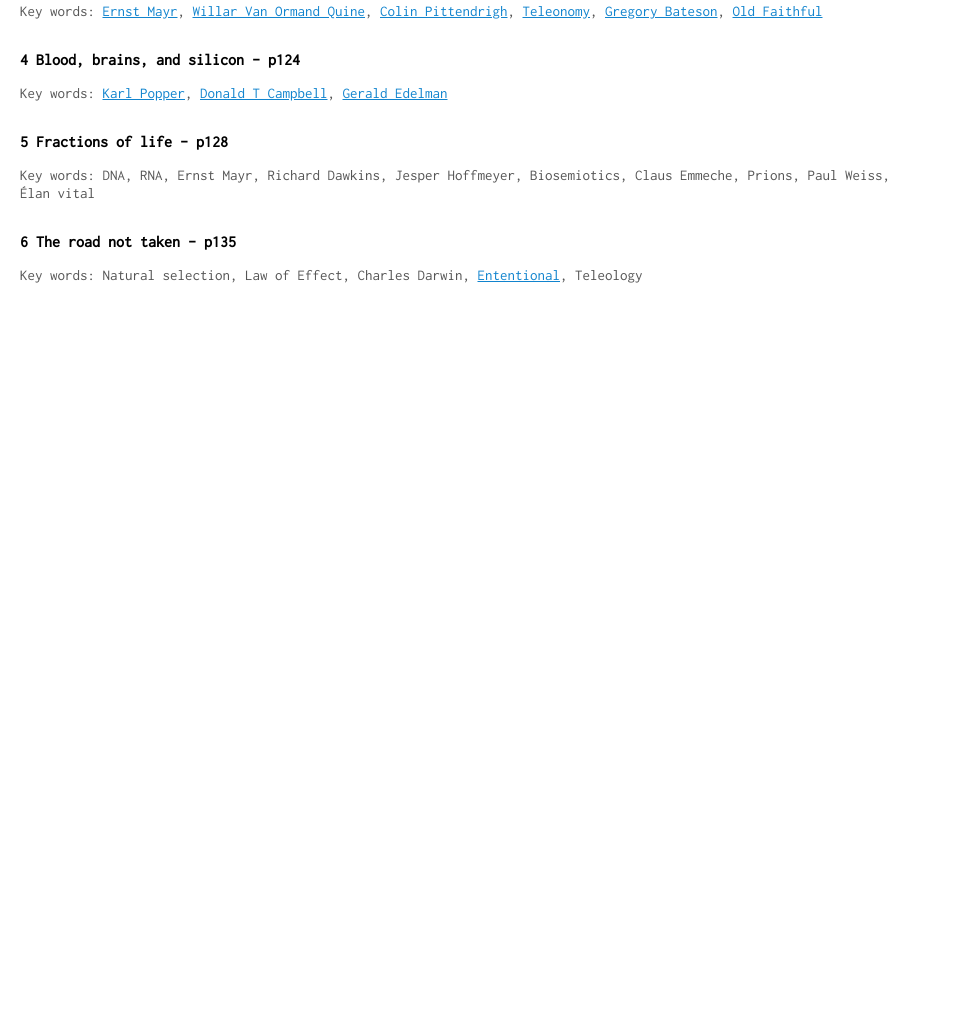
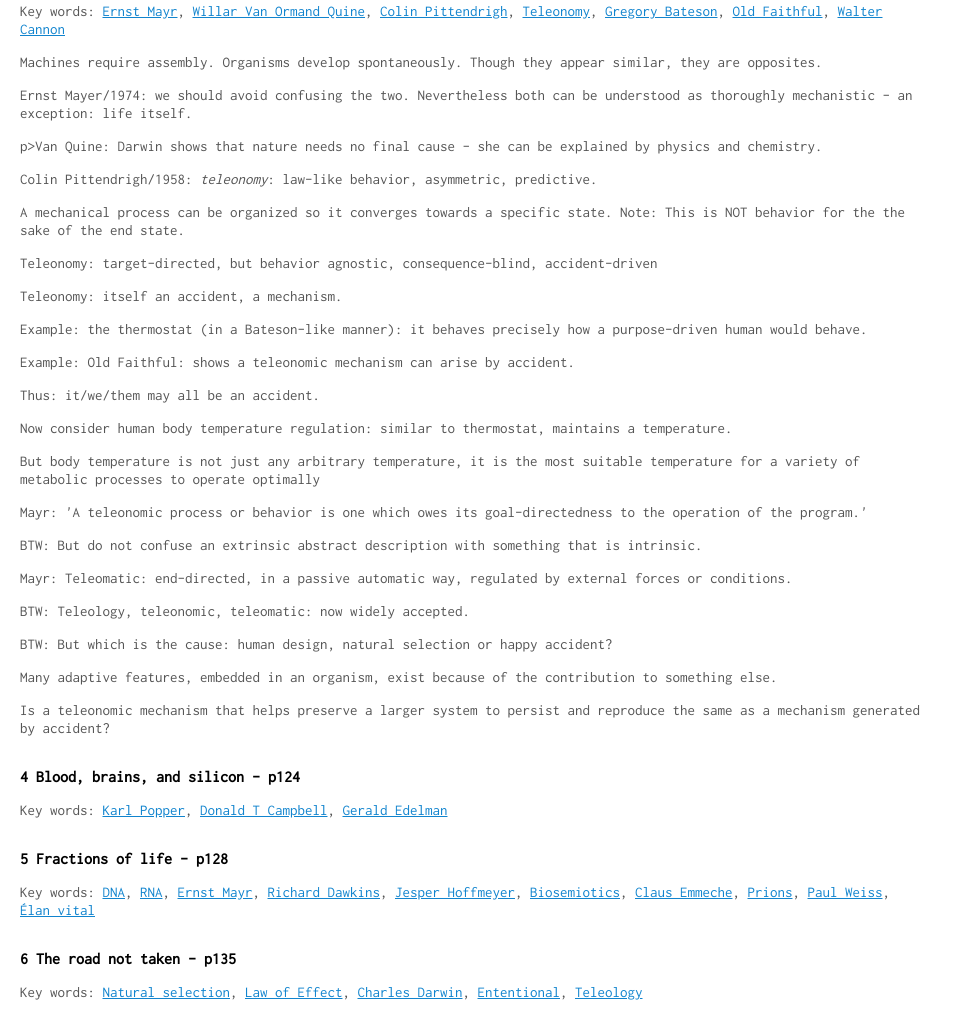
Before and after one commit to absence/absence.github.com, a plain HTML site: page 2-summary/04-teleonomy/teleonomy.html in a window 1280 px wide. Shown: the part 1044-2071 px from the top of the page, without its empty margins (0-962 px from the left). Before the commit the page ends 1354 px from the top, so only its background shows below. Drawn offline with Linux system fonts and the light colour scheme.

Commit message:
Added Summary to Chap 4 + numerours other edits

```diff
--- a/2-summary/04-teleonomy/teleonomy.html
+++ b/2-summary/04-teleonomy/teleonomy.html
@@ -80,7 +80,46 @@
     <a href='http://en.wikipedia.org/wiki/Colin_Pittendrigh' target='_blank'>Colin Pittendrigh</a>,
     <a href='http://en.wikipedia.org/wiki/Teleonomy' target='_blank'>Teleonomy</a>,
     <a href='http://en.wikipedia.org/wiki/Gregory_Bateson' target='_blank'>Gregory Bateson</a>,
-    <a href='http://en.wikipedia.org/wiki/Old_Faithful' target='_blank'>Old Faithful</a></p>
+    <a href='http://en.wikipedia.org/wiki/Old_Faithful' target='_blank'>Old Faithful</a>,
+	<a href='http://en.wikipedia.org/wiki/Walter_Cannon' target='_blank'>Walter Cannon</a></p>
+
+	<p> Machines require assembly. Organisms develop spontaneously. Though they appear similar, they are opposites.</p>
+
+	<p>Ernst Mayer/1974: we should avoid confusing the two. Nevertheless both can be understood as thoroughly mechanistic - an exception: life itself.</p>
+
+	p>Van Quine: Darwin shows that nature needs no final cause - she can be explained by physics and chemistry.</p>
+
+	<p>Colin Pittendrigh/1958: <i>teleonomy</i>: law-like behavior, asymmetric, predictive.</p>
+
+	<p>A mechanical process can be organized so it converges towards a specific state. Note: This is NOT behavior for the the sake of the end state.</p>
+
+	<p>Teleonomy: target-directed, but behavior agnostic, consequence-blind, accident-driven</p>
+
+	<p>Teleonomy: itself an accident, a mechanism.</p>
+
+	<p>Example: the thermostat (in a Bateson-like manner): it behaves precisely how a purpose-driven human would behave.</p>
+
+	<p>Example: Old Faithful: shows a teleonomic mechanism can arise by accident.</p>
+
+	<p>Thus: it/we/them may all be an accident.</p>
+
+	<p>Now consider human body temperature regulation: similar to thermostat, maintains a temperature.</p>
+
+	<p>But body temperature is not just any arbitrary temperature, it is the most suitable temperature for a variety of metabolic processes to operate optimally</p>
+
+	<p>Mayr: 'A teleonomic process or behavior is one which owes its goal-directedness to the operation of the program.'</p>
+
+	<p>BTW: But do not confuse an extrinsic abstract description with something that is intrinsic.</p>
+
+	<p>Mayr: Teleomatic: end-directed, in a passive automatic way, regulated by external forces or conditions.</p>
+
+	<p>BTW: Teleology, teleonomic, teleomatic: now widely accepted.</p>
+
+	<p>BTW: But which is the cause: human design, natural selection or happy accident?</p>
+
+	<p>Many adaptive features, embedded in an organism, exist because of the contribution to something else.</p>
+
+	<p>Is a teleonomic mechanism that helps preserve a larger system to persist and reproduce the same as a mechanism generated by accident?</p>
 
 <h3>4 Blood, brains, and silicon - p124</h3>
     <p>Key words:
@@ -90,24 +129,23 @@
 
 <h3>5 Fractions of life - p128</h3>
     <p>Key words:
-    <a href='http://en.wikipedia.org/wiki/' target='_blank'></a>DNA,
-    <a href='http://en.wikipedia.org/wiki/' target='_blank'></a>RNA,
-    <a href='http://en.wikipedia.org/wiki/' target='_blank'></a>Ernst Mayr,
-    <a href='http://en.wikipedia.org/wiki/' target='_blank'></a>Richard Dawkins,
-    <a href='http://en.wikipedia.org/wiki/' target='_blank'></a>Jesper Hoffmeyer,
-    <a href='http://en.wikipedia.org/wiki/' target='_blank'></a>Biosemiotics,
-    <a href='http://en.wikipedia.org/wiki/' target='_blank'></a>Claus Emmeche,
-    <a href='http://en.wikipedia.org/wiki/' target='_blank'></a>Prions,
-    <a href='http://en.wikipedia.org/wiki/' target='_blank'></a>Paul Weiss,
-    <a href='http://en.wikipedia.org/wiki/' target='_blank'></a>Élan vital</p>
+    <a href='http://en.wikipedia.org/wiki/DNA' target='_blank'>DNA</a>,
+    <a href='http://en.wikipedia.org/wiki/RNA' target='_blank'>RNA</a>,
+    <a href='http://en.wikipedia.org/wiki/Ernst_Mayr' target='_blank'>Ernst Mayr</a>,
+    <a href='http://en.wikipedia.org/wiki/Richard_Dawkins' target='_blank'>Richard Dawkins</a>,
+    <a href='http://en.wikipedia.org/wiki/Jesper_Hoffmeyer' target='_blank'>Jesper Hoffmeyer</a>,
+    <a href='http://en.wikipedia.org/wiki/Biosemiotics' target='_blank'>Biosemiotics</a>,
+    <a href='http://en.wikipedia.org/wiki/Claus_Emmeche' target='_blank'>Claus Emmeche</a>,
+    <a href='http://en.wikipedia.org/wiki/Prions' target='_blank'>Prions</a>,
+    <a href='http://en.wikipedia.org/wiki/Paul_Weiss' target='_blank'>Paul Weiss</a>,
+    <a href='http://en.wikipedia.org/wiki/Élan_vital' target='_blank'>Élan vital</a></p>
 
 <h3>6 The road not taken - p135</h3>
     <p>Key words:
-    <a href='http://en.wikipedia.org/wiki/' target='_blank'></a>Natural selection,
-    <a href='http://en.wikipedia.org/wiki/' target='_blank'></a>Law of Effect,
-    <a href='http://en.wikipedia.org/wiki/' target='_blank'></a>Charles Darwin,
+    <a href='http://en.wikipedia.org/wiki/Natural_selection' target='_blank'>Natural selection</a>,
+    <a href='http://en.wikipedia.org/wiki/Law_of_Effect' target='_blank'>Law of Effect</a>,
+    <a href='http://en.wikipedia.org/wiki/Charles_Darwin' target='_blank'>Charles Darwin</a>,
     [page:Ententional Ententional],
-    <a href='http://en.wikipedia.org/wiki/' target='_blank'></a>Teleology</p>
+    <a href='http://en.wikipedia.org/wiki/Teleology' target='_blank'>Teleology</a></p>
   </body>
-
 </html>
```
Also changed, not shown: 1-overview/colophon/Colophon.html (+1 -1 lines), 2-summary/02-homunculi/homunculi.html (+9 -9 lines), page.js (+6 -4 lines), 1 other file.
